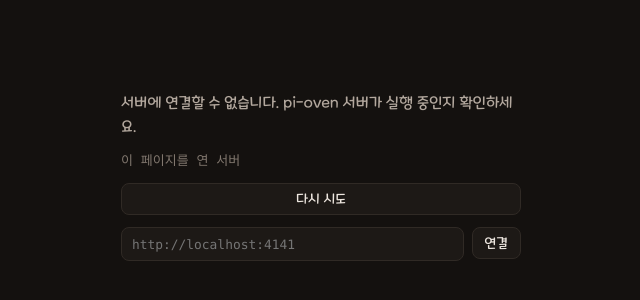
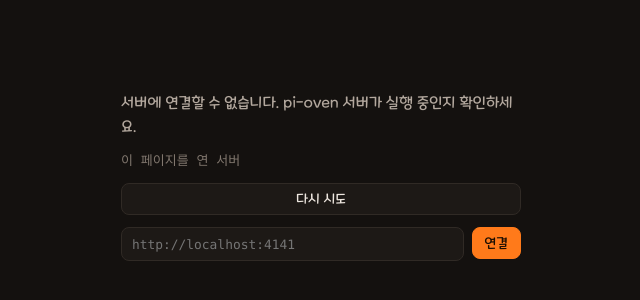
Before and after one commit to snowman6-git/pi-oven, a Svelte app in the folder web/: page / in a window 1280 px wide. Shown: the part 224-524 px from the top of the page, without its empty margins (319-959 px from the left). Built offline with nearby package versions, Linux system fonts and the light colour scheme; no server answers.

Commit message:
서버 단절 화면의 연결 버튼을 primary(주황)로 통일

```diff
--- a/web/src/components/ServerDown.svelte
+++ b/web/src/components/ServerDown.svelte
@@ -29,7 +29,7 @@
     <button class="btn" type="button" onclick={() => app.boot()}>{S.retry}</button>
     <form onsubmit={(e) => { e.preventDefault(); apply(); }}>
       <input class="field mono" data-priv="hosts" bind:value={addr} placeholder="http://localhost:4141" spellcheck="false" aria-label="서버 주소" />
-      <button class="btn" type="submit">{S.serverChange}</button>
+      <button class="btn primary" type="submit">{S.serverChange}</button>
     </form>
     {#if serverUrl.value}
       <button class="btn quiet" type="button" onclick={useThisPage}>{S.serverReset}</button>
```
